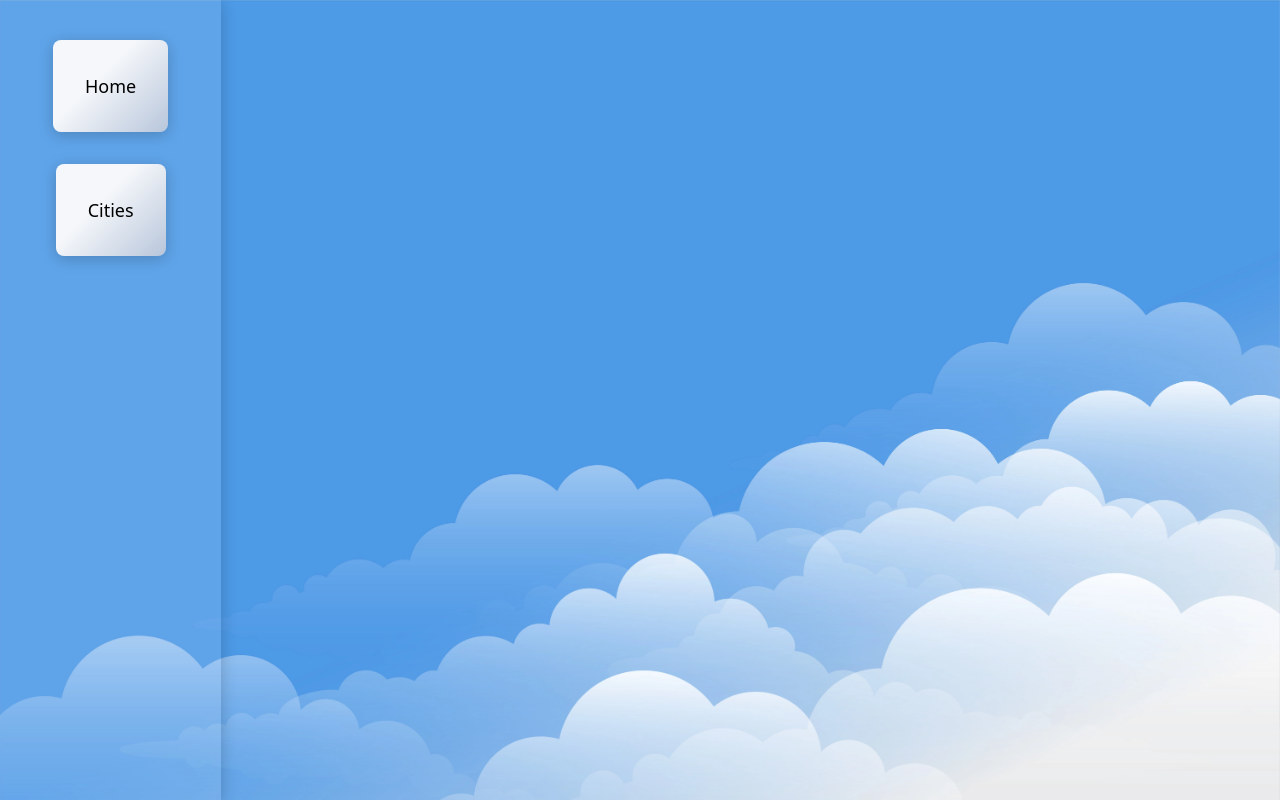
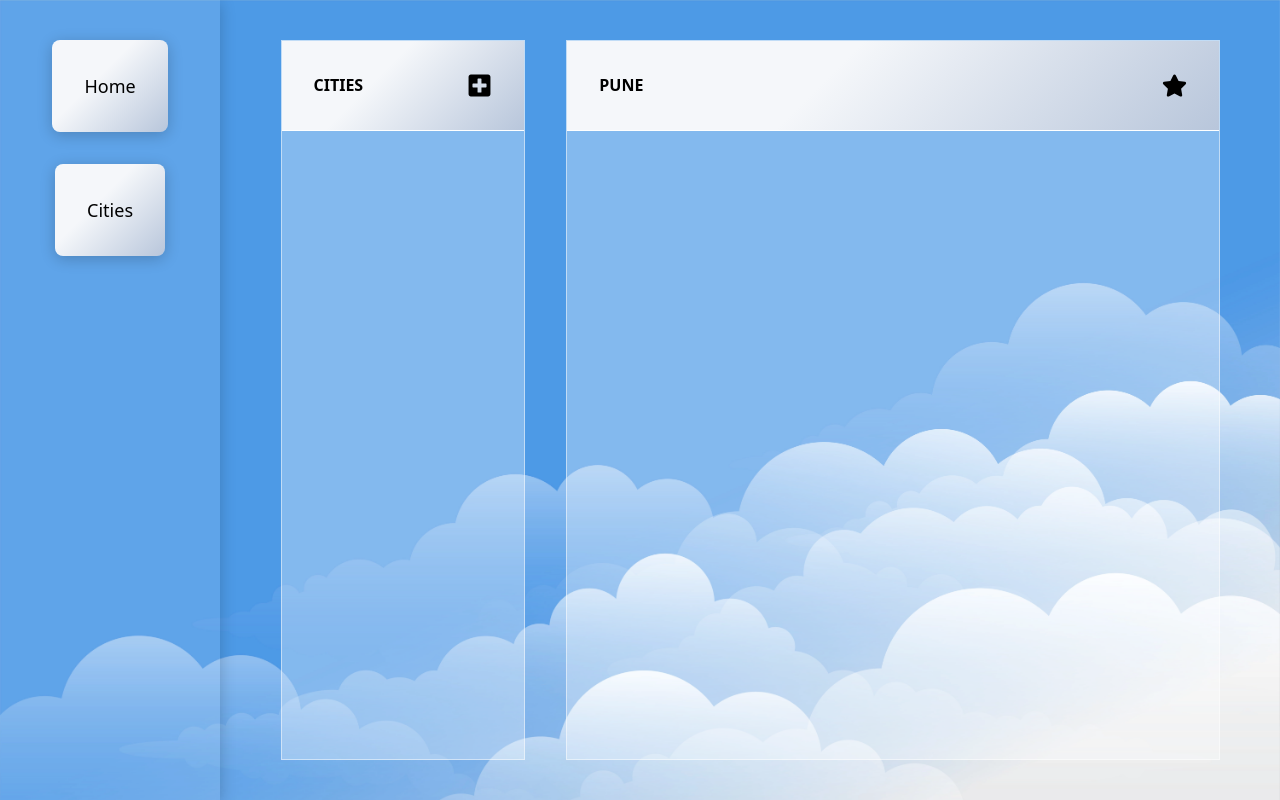
Before and after one commit to Arjun0o/weather-app, a React (Create React App) app: page /home in a window 1280 px wide. Built offline with nearby package versions, Linux system fonts and the light colour scheme.

Commit message:
feat: home screen

```diff
--- a/src/Routes.tsx
+++ b/src/Routes.tsx
@@ -1,12 +1,12 @@
 import React from "react";
-// import { Cities, Home } from "./containers";
+import { Cities, Home } from "./containers";
 import { Switch, Route } from "react-router-dom";
 
 export const Routes = () => {
   return (
     <Switch>
-      <Route path="/home" />
-      <Route path="/cities" />
+      <Route path="/home" component={Home} />
+      <Route path="/cities" component={Cities} />
     </Switch>
   );
 };
--- /dev/null
+++ b/src/containers/Cities/Cities.tsx
@@ -0,0 +1,5 @@
+import React from "react";
+
+export const Cities = () => {
+  return <div>Cities</div>;
+};
--- /dev/null
+++ b/src/containers/Home/CitiesList.tsx
@@ -0,0 +1,21 @@
+import React from "react";
+import { FaPlusSquare } from "react-icons/fa";
+import classNames from "classnames";
+import styles from "./Home.module.css";
+
+export const CitiesList = () => {
+  return (
+    <div className={classNames("w-1/4", styles.cities)}>
+      <div
+        className={classNames(
+          "flex justify-between p-8",
+          styles.cities__header
+        )}
+      >
+        <p className={classNames("font-semibold uppercase")}>Cities</p>
+        <FaPlusSquare size={25} className={classNames("cursor-pointer")} />
+      </div>
+      <div></div>
+    </div>
+  );
+};
--- /dev/null
+++ b/src/containers/Home/CityInfo.tsx
@@ -0,0 +1,21 @@
+import React from "react";
+import styles from "./Home.module.css";
+import classNames from "classnames";
+import { FaStar } from "react-icons/fa";
+
+export const CityInfo = () => {
+  return (
+    <div className={classNames("w-4/6", styles.cityInfo)}>
+      <div
+        className={classNames(
+          "flex justify-between p-8",
+          styles.cityInfo__header
+        )}
+      >
+        <p className={classNames("font-semibold uppercase")}>Pune</p>
+        <FaStar size={25} className={classNames("cursor-pointer")} />
+      </div>
+      <div></div>
+    </div>
+  );
+};
--- /dev/null
+++ b/src/containers/Home/Home.module.css
@@ -0,0 +1,23 @@
+/* cities */
+
+.cities {
+  background: rgba(255, 255, 255, 0.3);
+  border: 1px solid rgba(255, 255, 255, 0.5);
+}
+
+.cities__header {
+  background: linear-gradient(315deg, #b8c6db 0%, #f5f7fa 60%);
+  border-bottom: 1px solid #fff;
+}
+
+/* cityInfo */
+
+.cityInfo {
+  background: rgba(255, 255, 255, 0.3);
+  border: 1px solid rgba(255, 255, 255, 0.5);
+}
+
+.cityInfo__header {
+  background: linear-gradient(315deg, #b8c6db 0%, #f5f7fa 60%);
+  border-bottom: 1px solid #fff;
+}
--- /dev/null
+++ b/src/containers/Home/Home.tsx
@@ -0,0 +1,16 @@
+import React from "react";
+import classNames from "classnames";
+import styles from "./Home.module.css";
+import { CitiesList } from "./CitiesList";
+import { CityInfo } from "./CityInfo";
+
+export const Home = () => {
+  return (
+    <div
+      className={classNames("w-full h-full flex justify-around", styles.home)}
+    >
+      <CitiesList />
+      <CityInfo />
+    </div>
+  );
+};
--- a/src/containers/Layout/Layout.tsx
+++ b/src/containers/Layout/Layout.tsx
@@ -19,7 +19,7 @@ export const Layout = () => {
       )}
     >
       <Navbar menus={menus} />
-      <div className={classNames("w-11/12", styles.layout__routes)}>
+      <div className={classNames("w-11/12 p-10", styles.layout__routes)}>
         <Routes />
       </div>
     </div>
--- a/src/containers/index.tsx
+++ b/src/containers/index.tsx
@@ -1,3 +1,3 @@
-// export { Cities } from "./Cities/Cities";
-// export { Home } from "./Home/Home";
+export { Cities } from "./Cities/Cities";
+export { Home } from "./Home/Home";
 export { Layout } from "./Layout/Layout";
```
